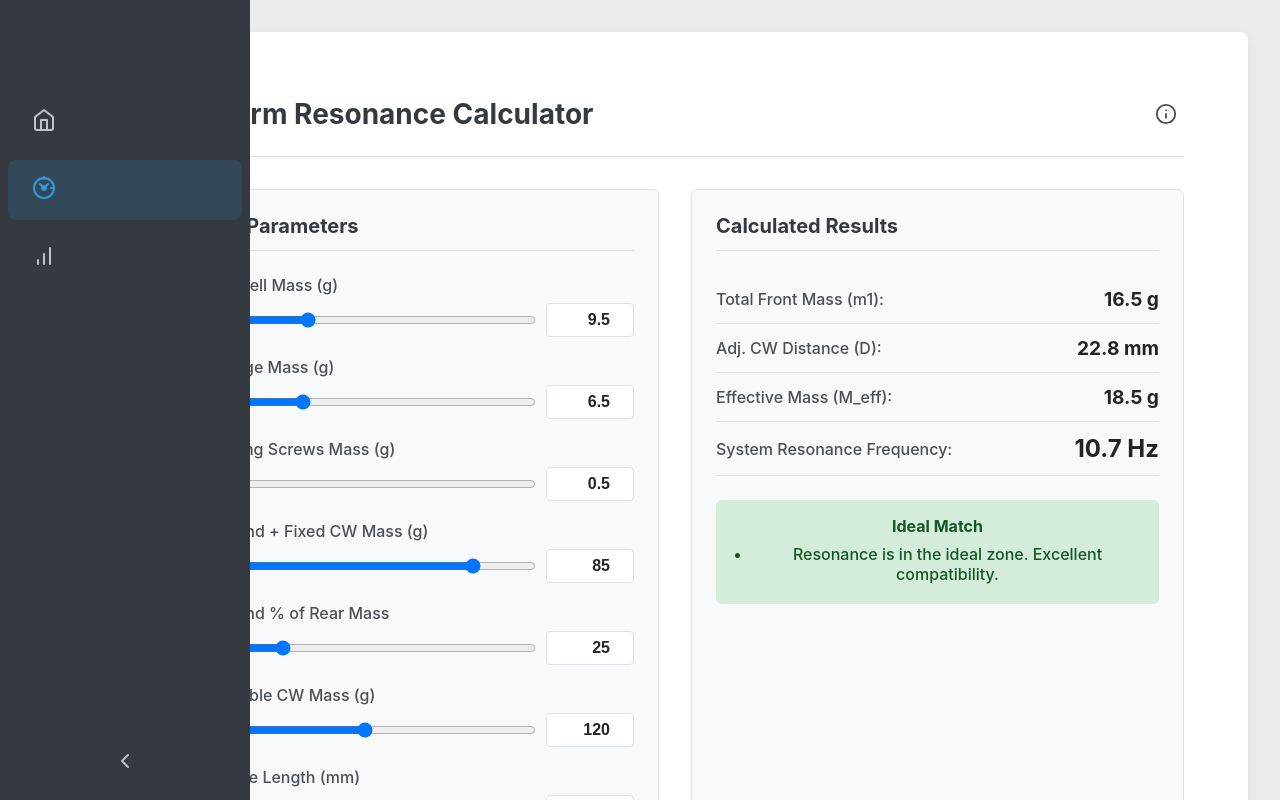
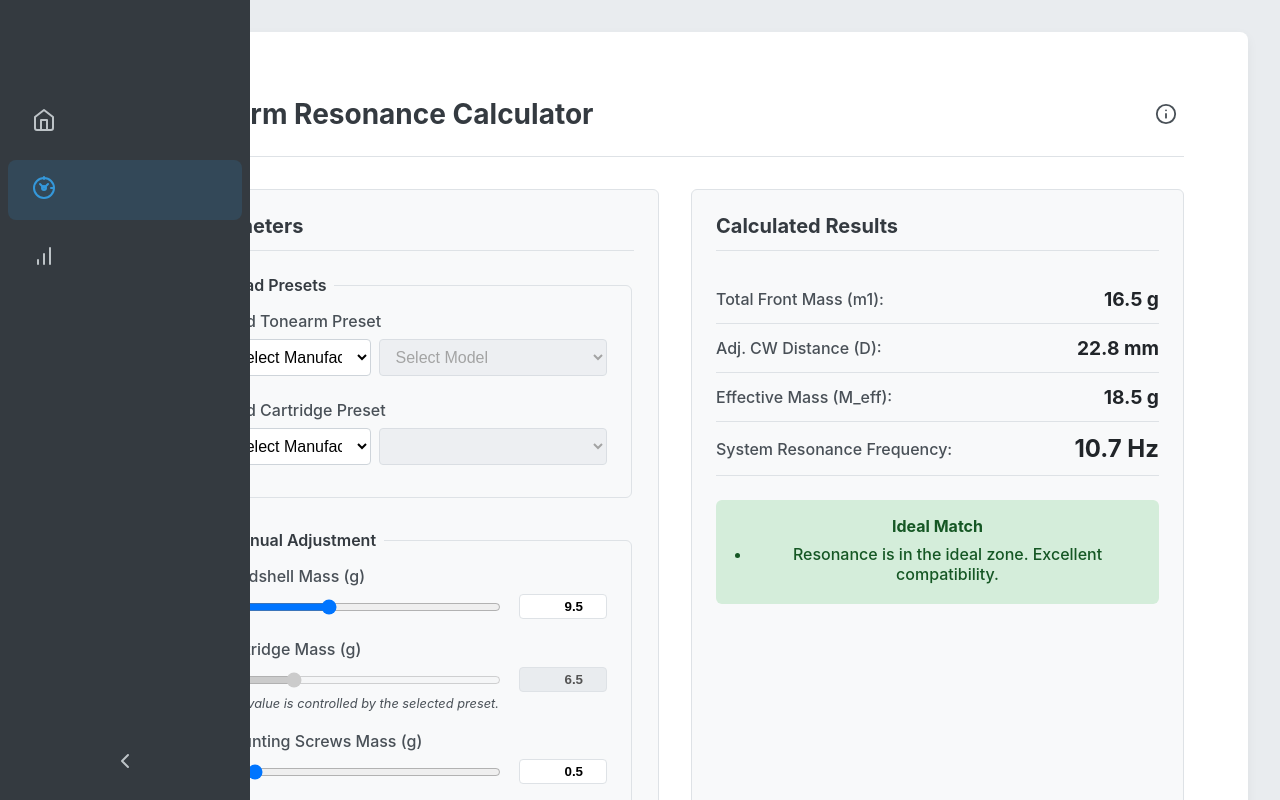
Before and after one commit to Engrove/Turntable, a Vue app: page /tonearm-calculator in a window 1280 px wide. Shown: the top 800 px of the page. Built offline with nearby package versions, Linux system fonts and the light colour scheme.

Commit message:
Update InputPanel.vue

```diff
--- a/src/components/InputPanel.vue
+++ b/src/components/InputPanel.vue
@@ -1,23 +1,108 @@
+<!-- src/components/InputPanel.vue -->
 <script setup>
-import { useTonearmStore } from '@/store/tonearmStore.js'
-const store = useTonearmStore()
+import { computed, ref, watch } from 'vue';
+import { useTonearmStore } from '@/store/tonearmStore.js';
+
+const store = useTonearmStore();
+
+// --- Tvåstegsfiltrering för Tonarmar ---
+const selectedTonearmManufacturer = ref(null);
+const tonearmManufacturers = computed(() => {
+  const manufacturers = store.availableTonearms.map(t => t.manufacturer);
+  return [...new Set(manufacturers)].sort(); // Unik, sorterad lista
+});
+const filteredTonearms = computed(() => {
+  if (!selectedTonearmManufacturer.value) return [];
+  return store.availableTonearms.filter(t => t.manufacturer === selectedTonearmManufacturer.value);
+});
+
+// --- Tvåstegsfiltrering för Pickuper ---
+const selectedPickupManufacturer = ref(null);
+const pickupManufacturers = computed(() => {
+  const manufacturers = store.availablePickups.map(p => p.manufacturer);
+  return [...new Set(manufacturers)].sort();
+});
+const filteredPickups = computed(() => {
+  if (!selectedPickupManufacturer.value) return [];
+  return store.availablePickups.filter(p => p.manufacturer === selectedPickupManufacturer.value);
+});
+
+// Nollställ modellval när tillverkare ändras
+watch(selectedTonearmManufacturer, () => { store.selectedTonearmId = null; });
+watch(selectedPickupManufacturer, () => { store.selectedPickupId = null; }); // Antagande att vi kommer ha detta i storen
+
+// Återställningsfunktioner
+function resetTonearmSelection() {
+  selectedTonearmManufacturer.value = null;
+  store.loadTonearmPreset(null);
+}
+function resetPickupSelection() {
+  selectedPickupManufacturer.value = null;
+  store.loadCartridgePreset(null); // Antagande att vi kommer ha detta i storen
+}
+
+// Logik för att avgöra om reglage ska vara inaktiverade
+const isHeadshellDisabled = computed(() => store.currentTonearm?.has_integrated_headshell);
+const isPickupMassDisabled = computed(() => store.selectedPickupId !== null);
+const isComplianceDisabled = computed(() => store.selectedPickupId !== null);
+
 const parameterDefinitions = {
-    m_headshell: { label: 'Headshell Mass (g)', min: 2, max: 25, step: 0.1 },
-    m_pickup: { label: 'Cartridge Mass (g)', min: 4, max: 12, step: 0.1 },
-    m_screws: { label: 'Mounting Screws Mass (g)', min: 0, max: 5, step: 0.1 },
-    m_rear_assembly: { label: 'Armwand + Fixed CW Mass (g)', min: 10, max: 100, step: 0.5 },
-    m_tube_percentage: { label: 'Armwand % of Rear Mass', min: 0, max: 100, step: 1 },
-    m4_adj_cw: { label: 'Adjustable CW Mass (g)', min: 40, max: 200, step: 1 },
-    L1: { label: 'Effective Length (mm)', min: 200, max: 320, step: 0.5 },
-    L2: { label: 'Armwand CoG Distance (mm)', min: 0, max: 50, step: 0.5 },
-    L3_fixed_cw: { label: 'Fixed CW CoG Distance (mm)', min: 0, max: 50, step: 0.5 },
-    vtf: { label: 'Vertical Tracking Force (g)', min: 0.5, max: 3.5, step: 0.05 },
-    compliance: { label: 'Cartridge Compliance (µm/mN)', min: 5, max: 40, step: 0.5 },
-}
+    m_headshell: { label: 'Headshell Mass (g)', min: 0, max: 25, step: 0.1, disabled: isHeadshellDisabled },
+    m_pickup: { label: 'Cartridge Mass (g)', min: 2, max: 20, step: 0.1, disabled: isPickupMassDisabled },
+    m_screws: { label: 'Mounting Screws Mass (g)', min: 0, max: 5, step: 0.1, disabled: false },
+    m_rear_assembly: { label: 'Armwand + Fixed CW Mass (g)', min: 10, max: 200, step: 0.5, disabled: false },
+    m_tube_percentage: { label: 'Armwand % of Rear Mass', min: 0, max: 100, step: 1, disabled: false },
+    m4_adj_cw: { label: 'Adjustable CW Mass (g)', min: 40, max: 200, step: 1, disabled: false },
+    L1: { label: 'Effective Length (mm)', min: 200, max: 350, step: 0.5, disabled: false },
+    L2: { label: 'Armwand CoG Distance (mm)', min: 0, max: 50, step: 0.5, disabled: false },
+    L3_fixed_cw: { label: 'Fixed CW CoG Distance (mm)', min: 0, max: 50, step: 0.5, disabled: false },
+    vtf: { label: 'Vertical Tracking Force (g)', min: 0.5, max: 5, step: 0.05, disabled: false },
+    compliance: { label: 'Cartridge Compliance (µm/mN)', min: 5, max: 40, step: 0.5, disabled: isComplianceDisabled },
+};
 </script>
+
 <template>
   <div class="input-panel panel">
-    <h2>Input Parameters</h2>
+    <h2>Parameters</h2>
+
+    <!-- Preset Loaders -->
+    <fieldset>
+      <legend>Load Presets</legend>
+      <!-- Tonearm Loader -->
+      <div class="preset-group">
+        <label>Load Tonearm Preset</label>
+        <div class="preset-selectors">
+          <select v-model="selectedTonearmManufacturer" class="value-select manufacturer">
+            <option :value="null" disabled>Select Manufacturer</option>
+            <option v-for="man in tonearmManufacturers" :key="man" :value="man">{{ man }}</option>
+          </select>
+          <select v-model="store.selectedTonearmId" @change="store.loadTonearmPreset($event.target.value)" :disabled="!selectedTonearmManufacturer" class="value-select model">
+            <option :value="null" disabled>Select Model</option>
+            <option v-for="arm in filteredTonearms" :key="arm.id" :value="arm.id">{{ arm.model }}</option>
+          </select>
+          <button v-if="store.selectedTonearmId" @click="resetTonearmSelection" class="reset-preset-btn" title="Clear tonearm selection">✖</button>
+        </div>
+      </div>
+      <!-- Cartridge Loader -->
+      <div class="preset-group">
+        <label>Load Cartridge Preset</label>
+        <div class="preset-selectors">
+          <select v-model="selectedPickupManufacturer" class="value-select manufacturer">
+            <option :value="null" disabled>Select Manufacturer</option>
+            <option v-for="man in pickupManufacturers" :key="man" :value="man">{{ man }}</option>
+          </select>
+          <select v-model="store.selectedPickupId" @change="store.loadCartridgePreset($event.target.value)" :disabled="!selectedPickupManufacturer" class="value-select model">
+            <option :value="null" disabled>Select Model</option>
+            <option v-for="pickup in filteredPickups" :key="pickup.id" :value="pickup.id">{{ pickup.model }}</option>
+          </select>
+           <button v-if="store.selectedPickupId" @click="resetPickupSelection" class="reset-preset-btn" title="Clear cartridge selection">✖</button>
+        </div>
+      </div>
+    </fieldset>
+
+    <!-- Manual Inputs -->
+    <fieldset>
+      <legend>Manual Adjustment</legend>
       <div v-for="(param, key) in parameterDefinitions" :key="key" class="input-group">
         <label :for="key">{{ param.label }}</label>
         <div class="input-control">
@@ -28,17 +113,95 @@ const parameterDefinitions = {
             :max="param.max"
             :step="param.step"
             v-model.number="store.params[key]"
+            :disabled="param.disabled.value"
           >
           <input
             type="number"
             class="value-display"
             :step="param.step"
             v-model.number="store.params[key]"
+            :disabled="param.disabled.value"
           >
         </div>
+         <small v-if="param.disabled.value" class="disabled-note">
+            This value is controlled by the selected preset.
+          </small>
       </div>
+    </fieldset>
+
   </div>
 </template>
+
 <style scoped>
-.value-display{width:70px;text-align:right;padding:.375rem .75rem;font-size:1rem;font-weight:400;line-height:1.5;color:var(--text-color);background-color:#fff;background-clip:padding-box;border:1px solid #ced4da;border-radius:.25rem;transition:border-color .15s ease-in-out,box-shadow .15s ease-in-out}.input-control{gap:.5rem}
+fieldset {
+  border: 1px solid var(--border-color);
+  border-radius: 6px;
+  padding: 1rem 1.5rem 0.5rem;
+  margin-bottom: 2rem;
+}
+legend {
+  font-weight: 600;
+  color: var(--header-color);
+  padding: 0 0.5rem;
+}
+
+.preset-group {
+    margin-bottom: 1.5rem;
+}
+.preset-group label {
+    display: block;
+    font-weight: 500;
+    color: var(--label-color);
+    margin-bottom: 0.5rem;
+}
+.preset-selectors {
+    display: flex;
+    gap: 0.5rem;
+    align-items: center;
+}
+.value-select.manufacturer {
+    flex: 1 1 40%;
+}
+.value-select.model {
+    flex: 1 1 60%;
+}
+.reset-preset-btn {
+    background: none;
+    border: 1px solid var(--border-color);
+    color: var(--danger-text);
+    cursor: pointer;
+    border-radius: 50%;
+    width: 28px;
+    height: 28px;
+    flex-shrink: 0;
+    line-height: 1;
+    font-weight: bold;
+    transition: all 0.2s ease;
+}
+.reset-preset-btn:hover {
+    background-color: var(--danger-color);
+    color: white;
+}
+
+.input-group { margin-bottom: 1.25rem; }
+.input-control { display: flex; align-items: center; gap: 1rem; }
+.value-display { font-weight: 600; width: 70px; text-align: right; background-color: #fff; padding: 0.25rem 0.5rem; border-radius: 4px; border: 1px solid var(--border-color); }
+.value-select { width: 100%; padding: 0.5rem 0.75rem; font-size: 1rem; background-color: #fff; border: 1px solid #ced4da; border-radius: 4px; box-sizing: border-box; transition: border-color 0.15s ease-in-out, box-shadow 0.15s ease-in-out; cursor: pointer;}
+.value-select:disabled { background-color: #e9ecef; cursor: not-allowed; }
+
+.disabled-note {
+    font-size: 0.8rem;
+    font-style: italic;
+    color: var(--label-color);
+    display: block;
+    margin-top: 0.25rem;
+}
+
+input[type="range"]:disabled {
+    background-color: #e9ecef;
+    cursor: not-allowed;
+}
+input[type="number"]:disabled {
+    background-color: #e9ecef;
+}
 </style>
```
Lines whose indentation alone changed are shown as unchanged.
